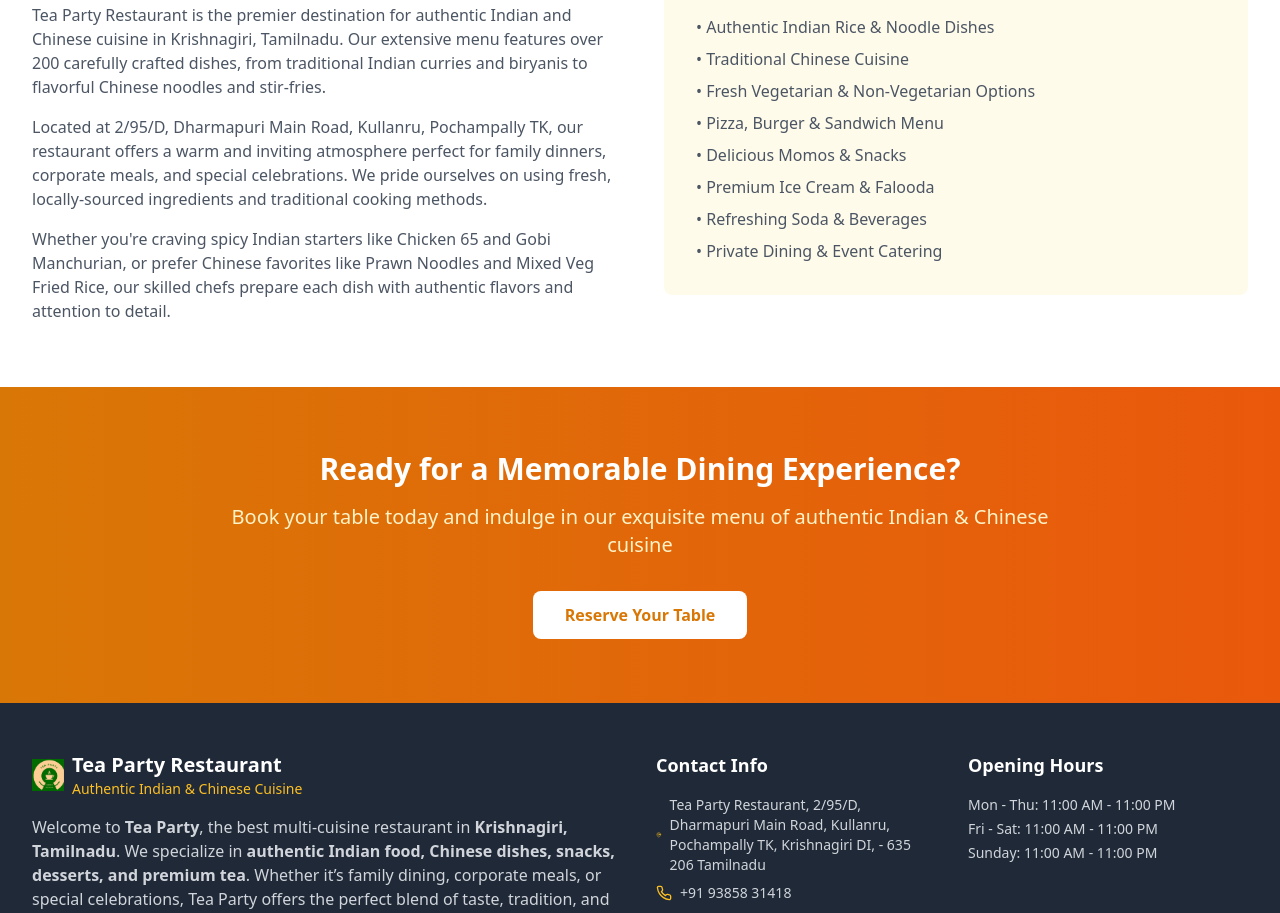
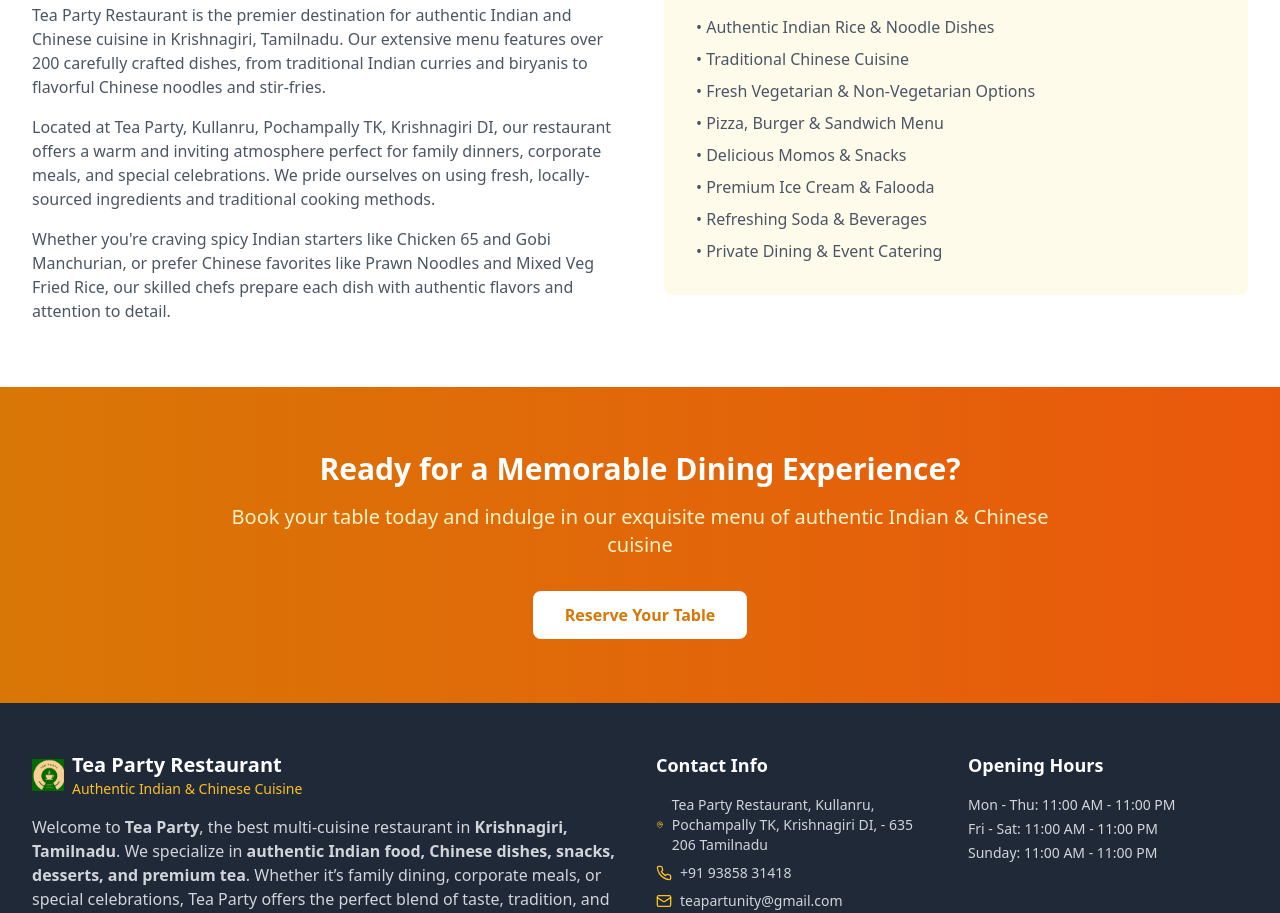
Before and after one commit to Selva73582/teapartycafe, a React (Vite) app: page / in a window 1280 px wide. Shown: the part 2033-2946 px from the top of the page. Built offline with nearby package versions, Linux system fonts and the light colour scheme.

Commit message:
Updated files - address fix your change here

```diff
--- a/src/App.tsx
+++ b/src/App.tsx
@@ -20,7 +20,7 @@ function App() {
     "email": "teapartunity@gmail.com",
     "address": {
       "@type": "PostalAddress",
-      "streetAddress": "2/95/D, Dharmapuri Main Road, Kullanru, Pochampally TK",
+      "streetAddress": "Tea Party, Kullanru, Pochampally TK",
       "addressLocality": "Krishnagiri",
       "addressRegion": "Tamilnadu",
       "postalCode": "635 206",
--- a/src/components/Footer.tsx
+++ b/src/components/Footer.tsx
@@ -44,7 +44,7 @@ const Footer = () => {
             <div className="space-y-2 text-sm text-gray-300">
               <div className="flex items-center space-x-2">
                 <MapPin className="h-4 w-4 text-amber-400" />
-                <span>Tea Party Restaurant, 2/95/D, Dharmapuri Main Road, Kullanru, Pochampally TK, Krishnagiri DI, - 635 206 Tamilnadu</span>
+                <span>Tea Party Restaurant, Kullanru, Pochampally TK, Krishnagiri DI, - 635 206 Tamilnadu</span>
               </div>
               <div className="flex items-center space-x-2">
                 <Phone className="h-4 w-4 text-amber-400" />
--- a/src/pages/Contact.tsx
+++ b/src/pages/Contact.tsx
@@ -44,8 +44,7 @@ const Contact = () => {
                   <div>
                     <h3 className="font-semibold text-gray-800">Address</h3>
                     <p className="text-gray-600">
-                      2/95/D, Dharmapuri Main Road<br />
-                      Kullanru, Pochampally TK<br />
+                      Tea Party, Kullanru, Pochampally TK<br />
                       Krishnagiri DI, - 635 206 Tamilnadu
                     </p>
                   </div>
@@ -98,7 +97,7 @@ const Contact = () => {
             <div className="bg-white rounded-lg shadow-md overflow-hidden">
               <div className="p-4 border-b border-gray-200">
                 <h3 className="text-lg font-semibold text-gray-800">Find Us</h3>
-                <p className="text-sm text-gray-600">Tea Party. Kullanru, Pochampally TK, Krishnagiri DI, - 635 206 Tamilnadu</p>
+                <p className="text-sm text-gray-600">Tea Party, Kullanru, Pochampally TK, Krishnagiri DI, - 635 206 Tamilnadu</p>
               </div>
               <div className="h-64 w-full bg-gray-100 flex items-center justify-center">
                 <div className="text-center">
--- a/src/pages/FAQ.tsx
+++ b/src/pages/FAQ.tsx
@@ -50,7 +50,7 @@ const FAQ = () => {
   {
     category: "Location",
     question: "Where is Tea Party located?",
-    answer: "Tea Party restaurant is conveniently located at 2/95/D, Dharmapuri Main Road, Kullanru, Pochampally TK, Krishnagiri DI, - 635 206 Tamilnadu. Search 'Tea Party restaurant near me' on Google Maps and you'll find us easily."
+    answer: "Tea Party restaurant is conveniently located at Tea Party, Kullanru, Pochampally TK, Krishnagiri DI, - 635 206 Tamilnadu. Search 'Tea Party restaurant near me' on Google Maps and you'll find us easily."
   },
   {
     category: "General",
--- a/src/pages/Home.tsx
+++ b/src/pages/Home.tsx
@@ -117,7 +117,7 @@ const Home = () => {
                   Tea Party Restaurant is the premier destination for authentic Indian and Chinese cuisine in Krishnagiri, Tamilnadu. Our extensive menu features over 200 carefully crafted dishes, from traditional Indian curries and biryanis to flavorful Chinese noodles and stir-fries.
                 </p>
                 <p>
-                  Located at 2/95/D, Dharmapuri Main Road, Kullanru, Pochampally TK, our restaurant offers a warm and inviting atmosphere perfect for family dinners, corporate meals, and special celebrations. We pride ourselves on using fresh, locally-sourced ingredients and traditional cooking methods.
+                  Located at Tea Party, Kullanru, Pochampally TK, Krishnagiri DI, our restaurant offers a warm and inviting atmosphere perfect for family dinners, corporate meals, and special celebrations. We pride ourselves on using fresh, locally-sourced ingredients and traditional cooking methods.
                 </p>
                 <p>
                   Whether you're craving spicy Indian starters like Chicken 65 and Gobi Manchurian, or prefer Chinese favorites like Prawn Noodles and Mixed Veg Fried Rice, our skilled chefs prepare each dish with authentic flavors and attention to detail.
```
